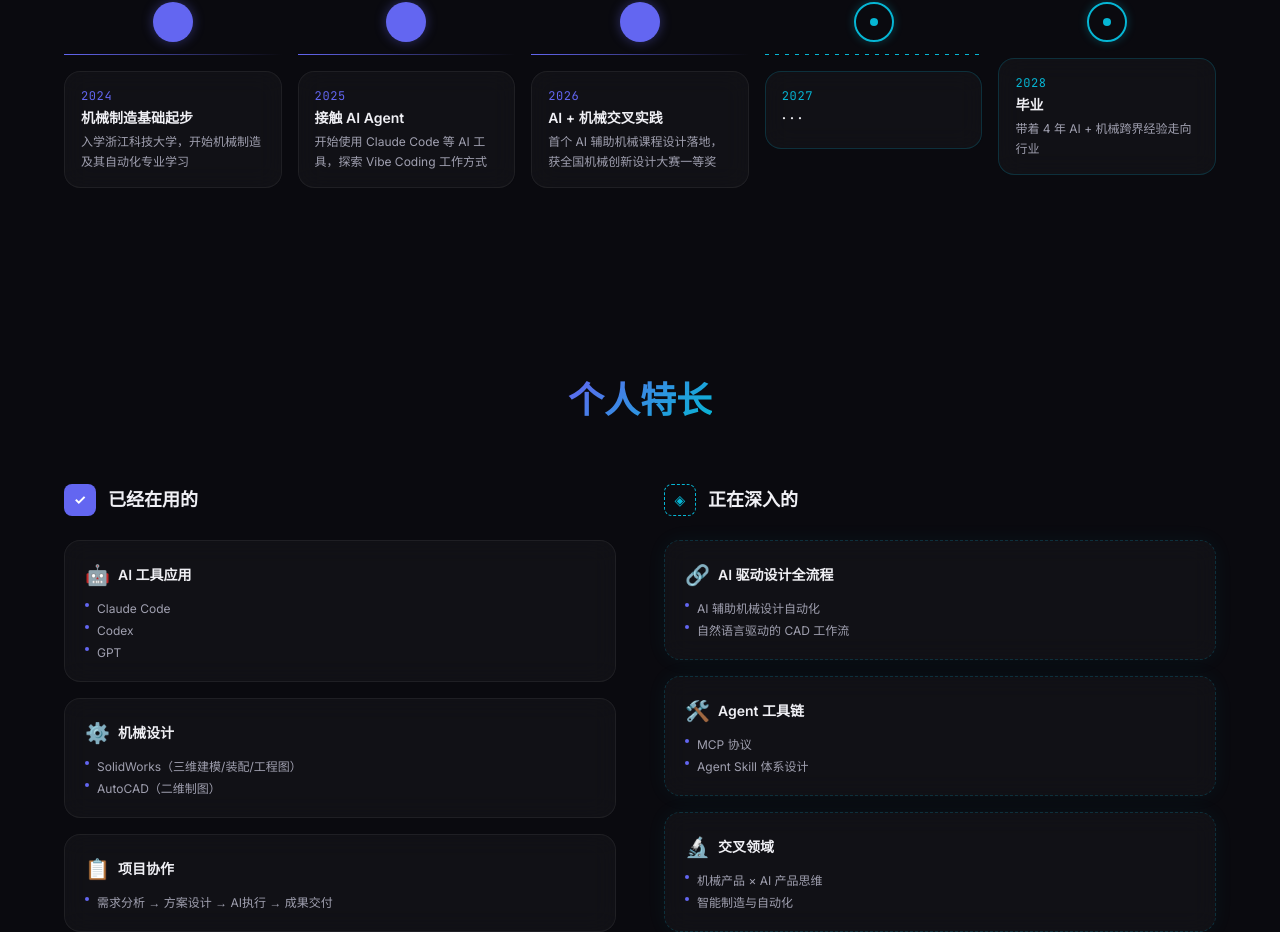
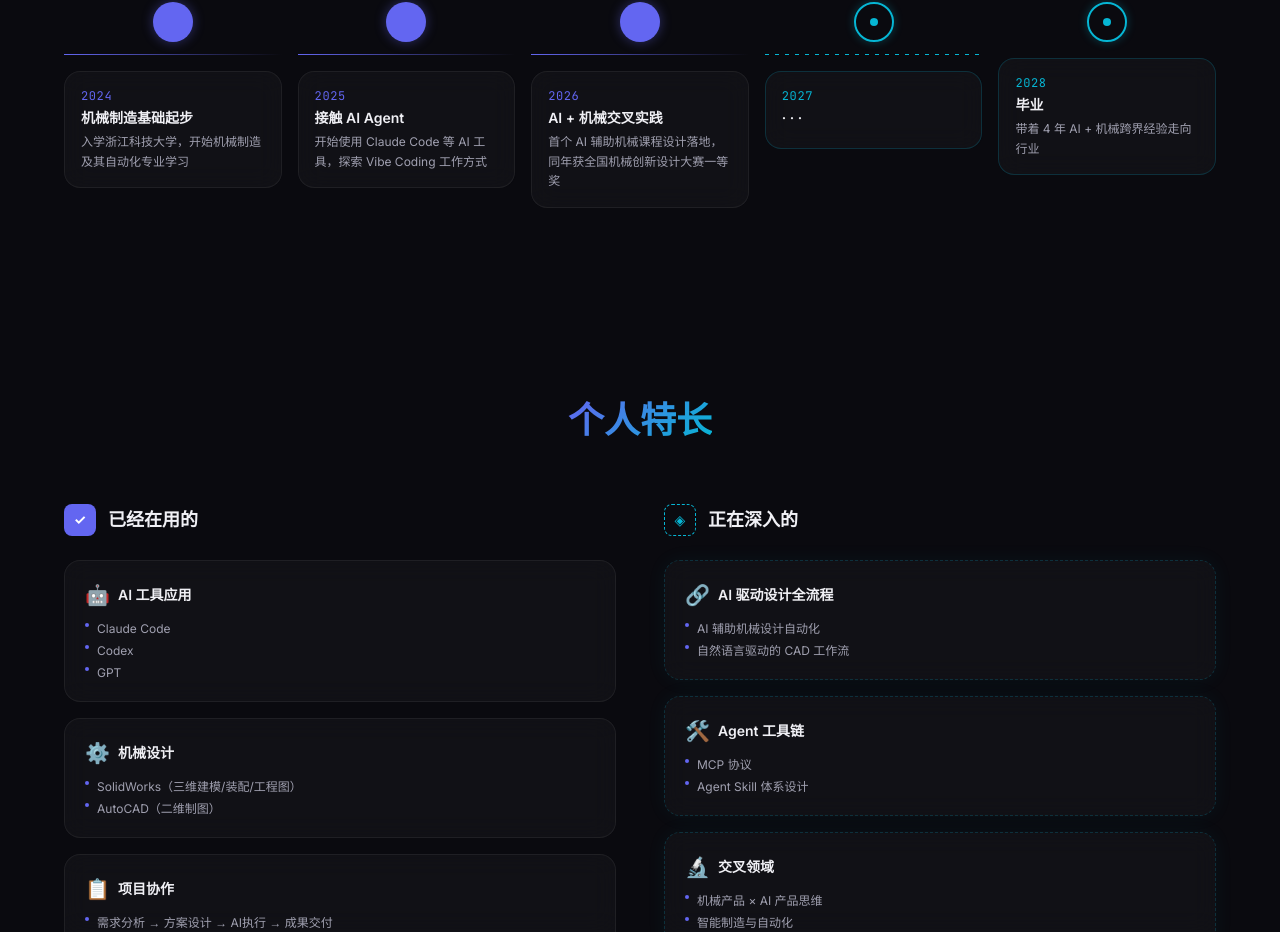
Before and after one commit to jsd245526-lang/jinshengdong.github.io, a Next.js app: page / in a window 1280 px wide. Shown: the part 998-1930 px from the top of the page. Built offline with nearby package versions, Linux system fonts and the light colour scheme.

Commit message:
fix: 修正2026年成长轨迹描述——AI课程设计与竞赛获奖是两个独立事件

```diff
--- a/src/data/content.js
+++ b/src/data/content.js
@@ -45,7 +45,7 @@ export const siteContent = {
         {
           year: '2026',
           title: 'AI + 机械交叉实践',
-          desc: '首个 AI 辅助机械课程设计落地，获全国机械创新设计大赛一等奖',
+          desc: '首个 AI 辅助机械课程设计落地，同年获全国机械创新设计大赛一等奖',
           status: 'done',
         },
         {
@@ -300,7 +300,7 @@ export const siteContent = {
         {
           year: '2026',
           title: 'AI + Mechanical Crossover',
-          desc: 'First AI-assisted mechanical design project; National 1st Prize in Mechanical Innovation Competition',
+          desc: 'First AI-assisted mechanical design project; National 1st Prize in Mechanical Innovation Competition (separate project)',
           status: 'done',
         },
         {
```
